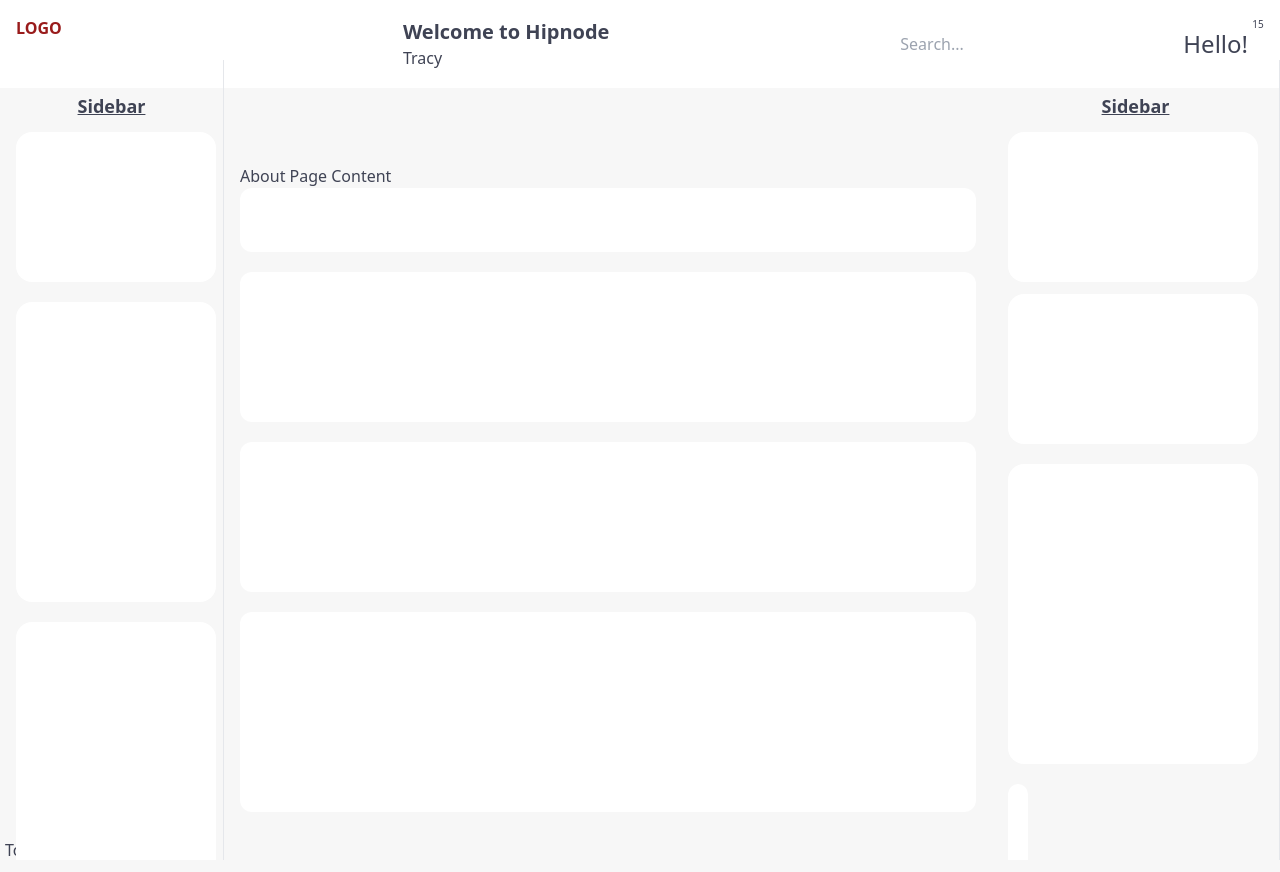
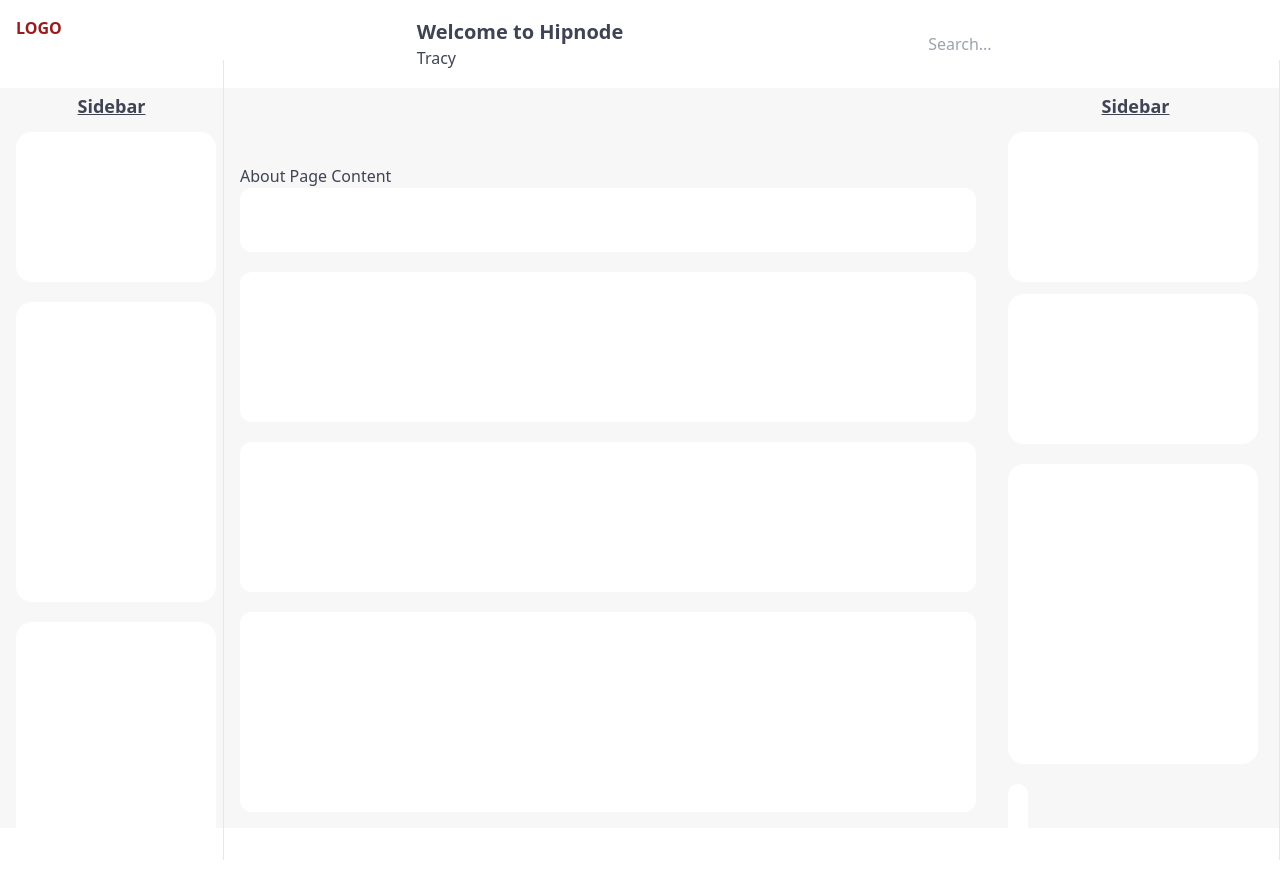
Before and after one commit to nwabekeyi/Hipnode, a React (Vite) app: page /about in a window 1280 px wide. After the commit the page ends 828 px from the top, so only its background shows below. Built offline with nearby package versions, Linux system fonts and the light colour scheme.

Commit message:
feat: Added some features

```diff
--- a/src/App.jsx
+++ b/src/App.jsx
@@ -3,15 +3,16 @@ import { ThemeContext } from "./context/themeContext";
 import MyRoute from "./Pages";
 
 function App() {
-  const { theme, toggleTheme, themeColors } = useContext(ThemeContext);
-  let buttonStyles = {
-    padding: "10px 5px",
-    border: "none",
-    cursor: "pointer",
-    background:
-      theme === "light" ? themeColors.buttonColor : themeColors.buttonColor2,
-    color: themeColors.buttonColor1Text,
-  };
+  const { /* theme, */ /* toggleTheme, */ themeColors } =
+    useContext(ThemeContext);
+  // let buttonStyles = {
+  //   padding: "10px 5px",
+  //   border: "none",
+  //   cursor: "pointer",
+  //   background:
+  //     theme === "light" ? themeColors.buttonColor : themeColors.buttonColor2,
+  //   color: themeColors.buttonColor1Text,
+  // };
 
   return (
     <div
@@ -22,10 +23,6 @@ function App() {
       }}
     >
       <MyRoute />
-
-      <button onClick={toggleTheme} style={buttonStyles}>
-        Toggle Theme
-      </button>
     </div>
   );
 }
--- a/src/Components/button.jsx
+++ b/src/Components/button.jsx
@@ -3,28 +3,28 @@ import { useContext } from "react";
 import { ThemeContext } from "../context/themeContext";
 
 const Button = ({
-   children, // Text or Icon
-   backgroundColor,
-   color = "text-white",
-   borderRadius = "rounded-md",
-   padding = "px-4 py-2",
-   route, // If provided, it will be a Link
-   onClick, // If provided, it calls a function
-   className = "", // Allows extra custom styles
-   ...props
+  text,
+  bgBlue,
+  /* bgOrange, */ route,
+  onClick,
+  /* className = "", */ ...props
 }) => {
   const { themeColors } = useContext(ThemeContext); // Get theme colors from context
-   const bgColor = backgroundColor || themeColors?.buttonPrimaryBg || "bg-blue-500"; // Use theme if available
 
-   const baseClasses = `inline-flex items-center justify-center font-medium ${bgColor} ${color} ${borderRadius} ${padding} transition-all duration-300 hover:opacity-80 ${className}`;
+  const bgColor = bgBlue
+    ? themeColors.buttonBlueBg
+    : themeColors.buttonOrangeBg; // Use theme if available
+  console.log(bgColor);
+
+  const baseClasses = `bg-[${bgColor}] p-4 text-white rounded-md`;
 
   return route ? (
     <Link to={route} className={baseClasses} {...props}>
-         {children}
+      {text}
     </Link>
   ) : (
     <button onClick={onClick} className={baseClasses} {...props}>
-         {children}
+      {text}
     </button>
   );
 };
--- a/src/Components/header.jsx
+++ /dev/null
@@ -1,50 +0,0 @@
-import React, { useContext } from "react";
-import { ThemeContext } from "../context/themeContext";
-
-const Header = () => {
-  const { themeColors } = useContext(ThemeContext);
-
-  return (
-    <div
-      className="flex justify-between items-center p-4"
-      style={{
-        backgroundColor: themeColors.background,
-        color: themeColors.textColor,
-      }}
-    >
-      <div>
-        <h1 className="text-xl font-semibold">Welcome to Hipnode</h1>
-        <p>Tracy</p>
-      </div>
-      <div className="flex items-center space-x-5">
-        {/* Search Box */}
-        <div className="hidden md:flex">
-          <input
-            type="text"
-            placeholder="Search..."
-            className="px-4 py-2 rounded-md"
-            style={{ backgroundColor: themeColors.inputBackground, color: themeColors.textColor }}
-          />
-        </div>
-
-        {/* Notification Button */}
-        <div className="flex items-center space-x-5">
-          <button
-            className="relative text-2xl px-4 py-2 rounded-md"
-            style={{ backgroundColor: themeColors.buttonColor1, color: themeColors.buttonColor1Text }}
-          >
-            Hello!
-            <span
-              className="absolute top-0 right-0 -mt-1 -mr-1 flex justify-center items-center text-[10px] w-5 h-4 rounded-full border-2 border-white"
-              style={{ backgroundColor: themeColors.buttonColor1Color, color: themeColors.buttonColor1TextColor }}
-            >
-              9
-            </span>
-          </button>
-        </div>
-      </div>
-    </div>
-  );
-};
-
-export default Header;
--- a/src/Components/navbar.jsx
+++ b/src/Components/navbar.jsx
@@ -1,10 +1,10 @@
-import { Link } from "react-router-dom";
-import { useContext } from "react";
-import { ThemeContext } from "../context/themeContext";
+// import { Link } from "react-router-dom";
+// import { useContext } from "react";
+// import { ThemeContext } from "../context/themeContext";
+// import Button from "./button";
 
 const Navbar = () => {
-  const { themeColors } = useContext(ThemeContext);
-
+  // const { themeColors } = useContext(ThemeContext);
   // return (
   //   <nav
   //     className="w-200 p-5"
--- a/src/Pages/Layout/header.jsx
+++ b/src/Pages/Layout/header.jsx
@@ -1,5 +1,7 @@
 import { useContext } from "react";
 import { ThemeContext } from "../../context/themeContext";
+import Button from "../../Components/button";
+// import { Link } from 'react-router-dom';
 
 const Header = () => {
   const { themeColors } = useContext(ThemeContext);
@@ -36,24 +38,9 @@ const Header = () => {
 
         {/* Notification Button */}
         <div className="flex items-center space-x-5">
-          <button
-            className="relative text-2xl px-4 py-2 rounded-md"
-            style={{
-              backgroundColor: themeColors.buttonColor1,
-              color: themeColors.buttonColor1Text,
-            }}
-          >
+          <Button bgOrange text="hello">
             Hello!
-            <span
-              className="absolute top-0 right-0 -mt-1 -mr-1 flex justify-center items-center text-[10px] w-5 h-4 rounded-full border-2 border-white"
-              style={{
-                backgroundColor: themeColors.buttonColor1Color,
-                color: themeColors.buttonColor1TextColor,
-              }}
-            >
-              15
-            </span>
-          </button>
+          </Button>
         </div>
       </div>
     </div>
--- a/src/context/themeContext.jsx
+++ b/src/context/themeContext.jsx
@@ -16,9 +16,9 @@ export const ThemeProvider = ({ children }) => {
     inputBgSecondary: "#ffffff", // Pure White
     labelText: "#666977", // Muted Blue-Gray
     placeholderColor: "#dcdfe1", // Light Gray
-    buttonPrimaryBg: "#ff6833", // Bright Orange
+    buttonOrangeBg: "#ff6833", // Bright Orange
     buttonPrimaryText: "#f8f2f1", // Soft White
-    buttonSecondaryBg: "#3479e2", // Deep Blue
+    buttonBlueBg: "#3479e2", // Deep Blue
     buttonSecondaryText: "#ffffff", // Pure White
     lightOrangeColor: "#ffece6",
     lightOrangeColorText: "#ff8f66",
```
Lines whose indentation alone changed are shown as unchanged.
